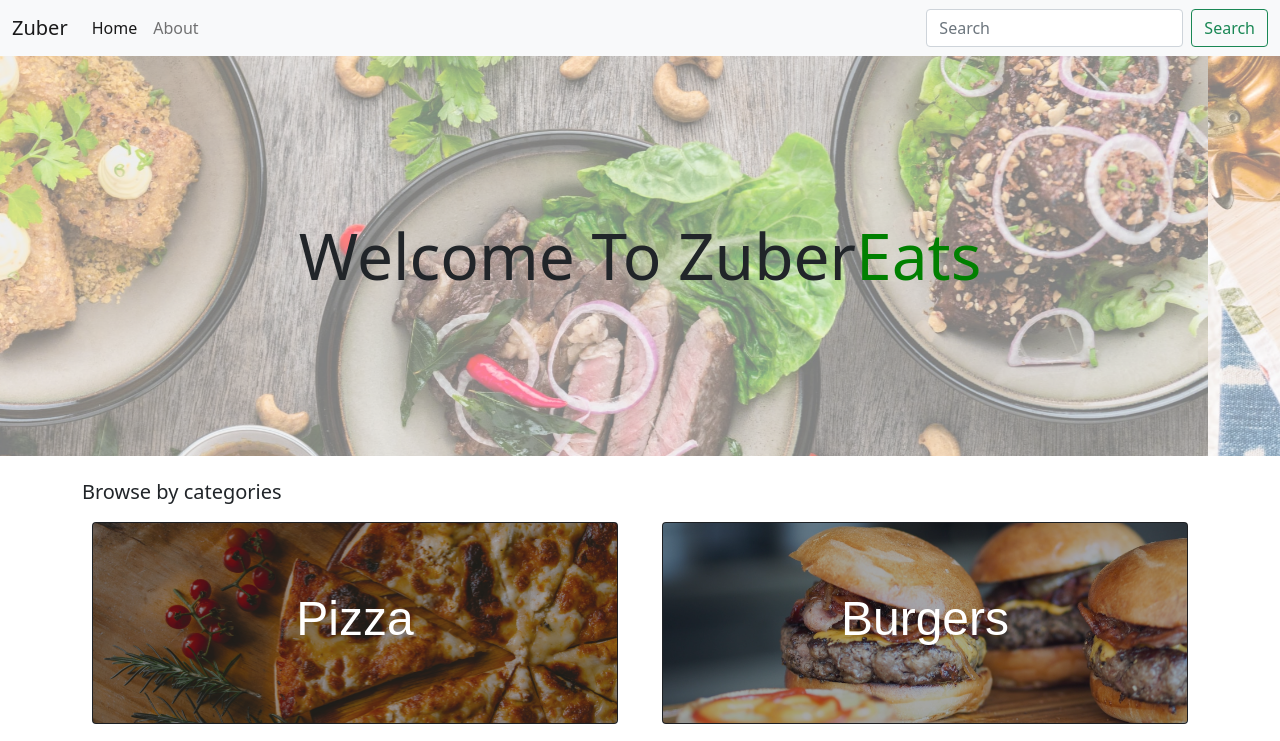
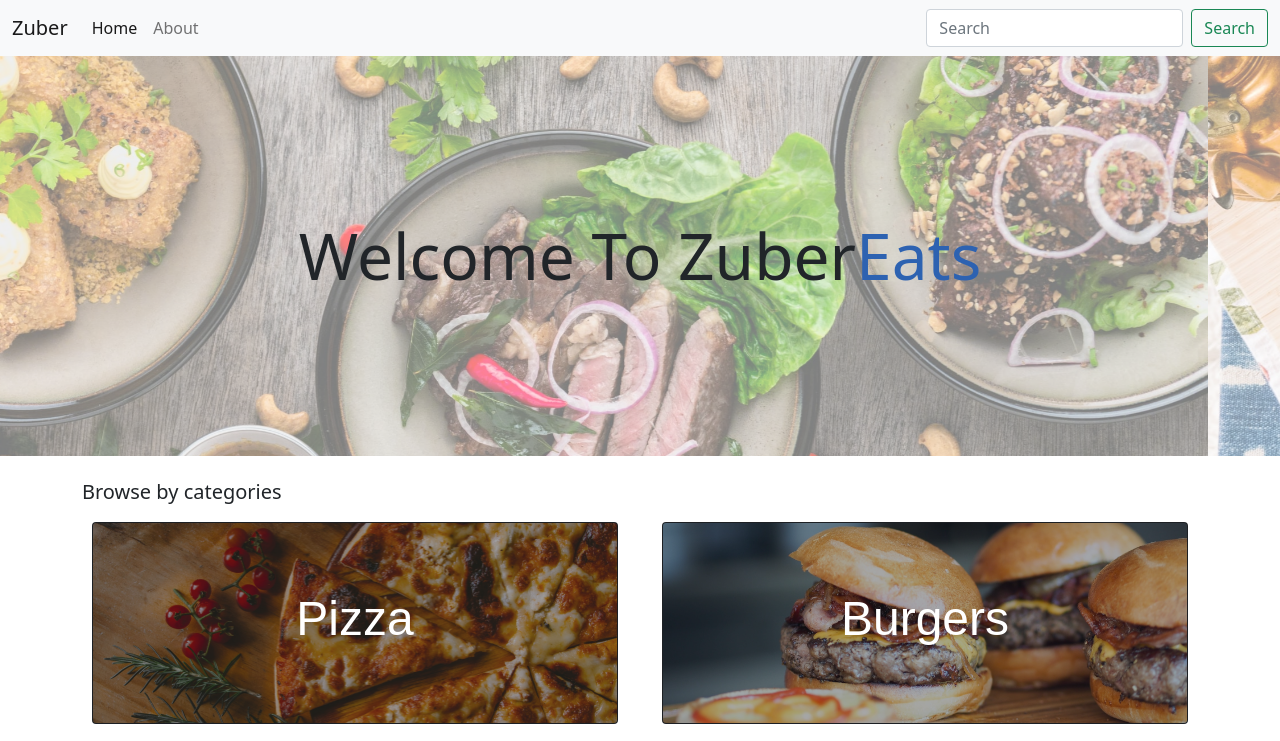
Before and after one commit to Ninetycc/food-app, a plain HTML site: page index.html in a window 1280 px wide. Shown: the top 741 px of the page. Drawn offline with nearby package versions, Linux system fonts and the light colour scheme.

Commit message:
changed theme colour to blue

```diff
--- a/style.css
+++ b/style.css
@@ -17,7 +17,7 @@
 }
 
 .green {
-	color: green;
+  color: rgb(45, 98, 177);
 }
 
 .card {
```
Lines whose indentation alone changed are shown as unchanged.
